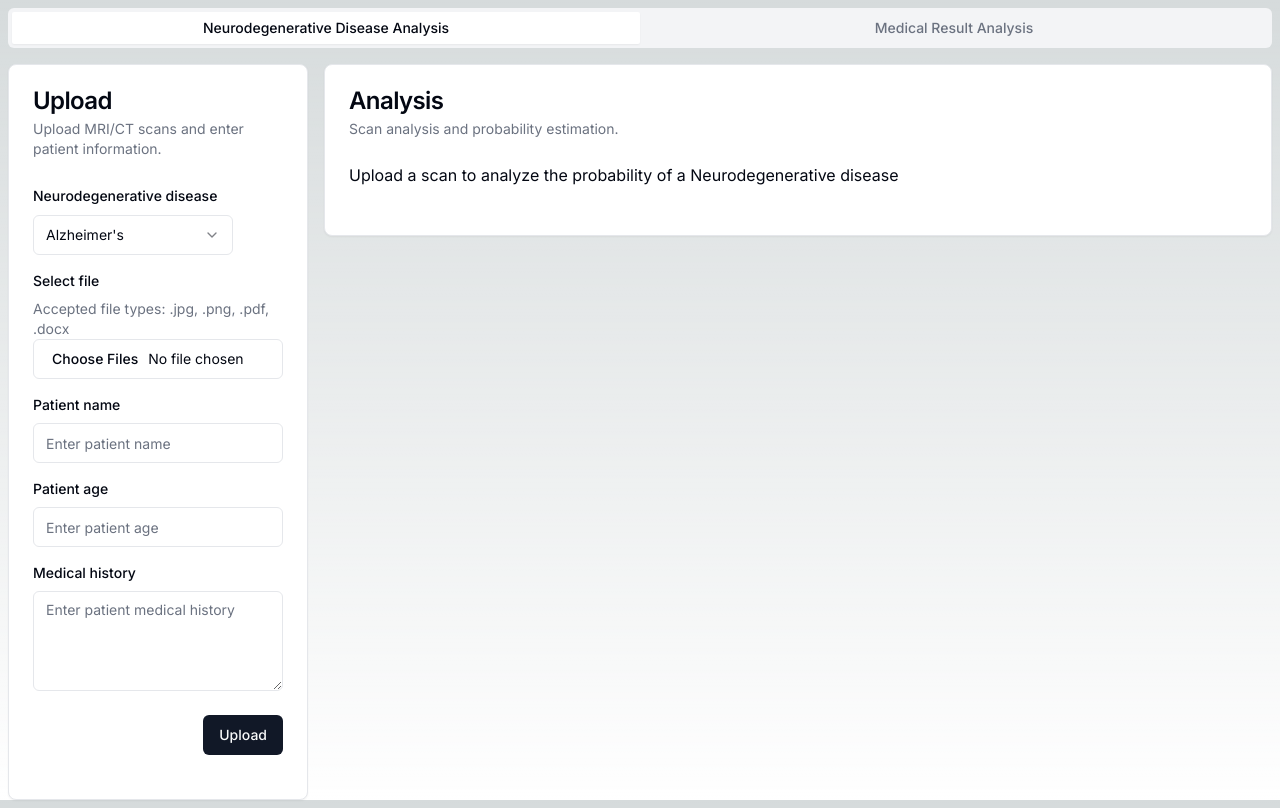
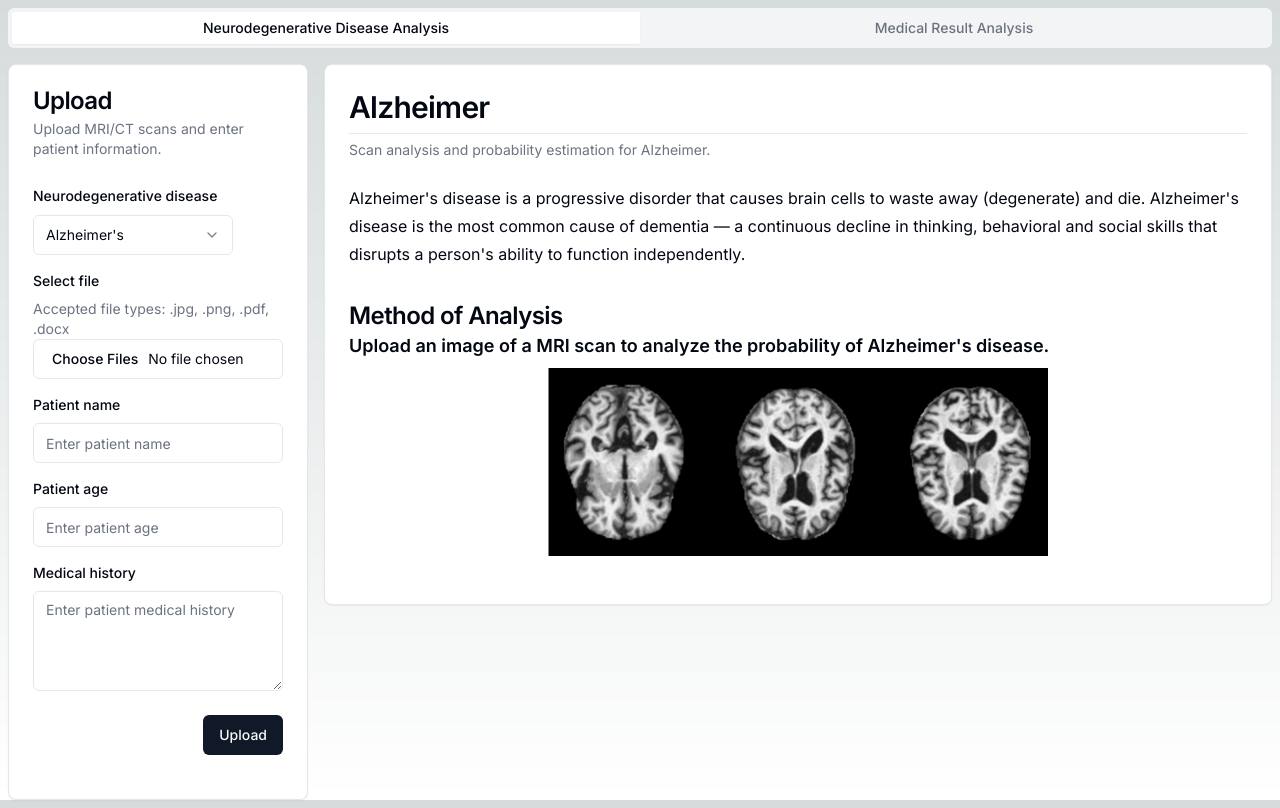
Before and after one commit to listlessbird/neurogenesis, a Next.js app in the folder ui/: page /mri-analysis in a window 1280 px wide. Built offline with nearby package versions, Linux system fonts and the light colour scheme.

Commit message:
feat(ui): add disease details to the ui from dropdown

```diff
--- a/ui/src/app/(mri)/mri-analysis/upload-form.tsx
+++ b/ui/src/app/(mri)/mri-analysis/upload-form.tsx
@@ -40,9 +40,15 @@ import {
   SelectValue,
 } from "@/components/ui/select"
 
+const NEURO_DISEASES = ["alzheimer", "parkinson", "huntington", "als"] as const
+
+type NeuroDisease = (typeof NEURO_DISEASES)[number]
+
 type UploadContextType = {
+  type: NeuroDisease
   files: File[]
   setFiles: Dispatch<React.SetStateAction<File[]>>
+  setType: Dispatch<React.SetStateAction<NeuroDisease>>
 }
 
 const UploadContext = createContext<UploadContextType | null>(null)
@@ -57,15 +63,14 @@ export function useUpload() {
 
 export function UploadProvider({ children }: { children: React.ReactNode }) {
   const [files, setFiles] = useState<File[]>([])
+  const [type, setType] = useState<NeuroDisease>(NEURO_DISEASES[0])
 
   return (
-    <UploadContext.Provider value={{ files, setFiles }}>
+    <UploadContext.Provider value={{ files, setFiles, type, setType }}>
       {children}
     </UploadContext.Provider>
   )
 }
-
-const NEURO_DISEASES = ["alzheimer", "parkinson", "huntington", "als"] as const
 
 const UploadFormSchema = z.object({
   name: z.string(),
@@ -76,7 +81,7 @@ const UploadFormSchema = z.object({
 })
 
 export function UploadForm() {
-  const { files, setFiles } = useUpload()
+  const { files, setFiles, type, setType } = useUpload()
 
   const uploadRef = useRef(null)
 
@@ -97,18 +102,6 @@ export function UploadForm() {
       setFiles((prev) => [...prev, ...files])
     },
   })
-
-  // useEffect(
-  //   function syncFiles() {
-  //     console.log("sync!!")
-  //     if (!uploadRef.current) return
-  //     const input = uploadRef.current as HTMLInputElement
-  //     const filesInInput = input.files
-  //     if (!filesInInput) return
-  //     filesInInput.
-  //   },
-  //   [files]
-  // )
 
   const form = useForm({
     resolver: zodResolver(UploadFormSchema),
@@ -152,7 +145,10 @@ export function UploadForm() {
                       Neurodegenerative disease
                     </FormLabel>
                     <Select
-                      onValueChange={field.onChange}
+                      onValueChange={(e) => {
+                        field.onChange(e)
+                        setType(e as NeuroDisease)
+                      }}
                       defaultValue={field.value}
                     >
                       <FormControl>
--- a/ui/src/app/(mri)/mri-analysis/upload-preview.tsx
+++ b/ui/src/app/(mri)/mri-analysis/upload-preview.tsx
@@ -9,32 +9,131 @@ import {
 } from "@/components/ui/card"
 import { FileIcon } from "lucide-react"
 import { useUpload } from "./upload-form"
+import { memo } from "react"
+import Image from "next/image"
 
 export function UploadPreview() {
-  const { files, setFiles } = useUpload()
+  const { files, setFiles, type } = useUpload()
+
+  console.log(type)
+
+  const About = memo(function AboutText() {
+    let text = ""
+
+    switch (type) {
+      case "alzheimer":
+        text =
+          "Alzheimer's disease is a progressive disorder that causes brain cells to waste away (degenerate) and die. Alzheimer's disease is the most common cause of dementia — a continuous decline in thinking, behavioral and social skills that disrupts a person's ability to function independently."
+        break
+
+      case "parkinson":
+        text =
+          "Parkinson's disease is a progressive nervous system disorder that affects movement. Symptoms start gradually, sometimes starting with a barely noticeable tremor in just one hand. Tremors are common, but the disorder also commonly causes stiffness or slowing of movement."
+        break
+
+      case "huntington":
+        text =
+          "Huntington's disease is an inherited disease that causes the progressive breakdown (degeneration) of nerve cells in the brain. Huntington's disease has a broad impact on a person's functional abilities and usually results in movement, thinking (cognitive) and psychiatric disorders."
+        break
+
+      case "als":
+        text =
+          "Amyotrophic lateral sclerosis (ALS) is a group of rare neurological diseases that mainly involve the nerve cells (neurons) responsible for controlling voluntary muscle movement. Voluntary muscles produce movements like chewing, walking, and talking. The disease is progressive, meaning the symptoms get worse over time."
+        break
+    }
+
+    const MethodOfAnalysis = memo(function Method() {
+      const parkinson = (
+        <div>
+          <p className="leading-7 [&:not(:first-child)]:mt-6">
+            <strong className="text-lg font-semibold">
+              Upload an image of a handwriting sample to analyze the probability
+              of Parkinson&apos;s disease.
+            </strong>
+          </p>
+          <p className="leading-7 [&:not(:first-child)]:mt-6">
+            Parkinson&apos;s disease presents movement symptoms like tremor,
+            rigidity, bradykinesia, and postural instability. Early stages often
+            show bradykinesia and rigidity, impacting handwriting and sketching
+            abilities. Micrographia is utilized for early diagnosis. Sketching,
+            particularly of a spiral shape, has emerged as a non-invasive
+            measure for PD. Digital devices now offer potential for
+            machine-based assessment of handwriting and sketching, enabling
+            real-time analysis. This could aid in rapid online assessment and
+            potential applications in biometrics and PD markers.
+          </p>
+          <div className="flex justify-center">
+            <Image
+              alt="Image of a person's handwriting with Parkinson's disease"
+              src={"/inputs/parkinson.png"}
+              width={500}
+              height={500}
+            />
+          </div>
+        </div>
+      )
+
+      const alzheimer = (
+        <div className="space-y-2">
+          <p className="leading-7 [&:not(:first-child)]:mt-6">
+            <strong className="text-lg font-semibold">
+              Upload an image of a MRI scan to analyze the probability of
+              Alzheimer&apos;s disease.
+            </strong>
+          </p>
+          <div className="flex justify-center">
+            <Image
+              alt="Image of a brain scan with Alzheimer's disease"
+              src={"/inputs/alzheimer.png"}
+              width={500}
+              height={500}
+            />
+          </div>
+        </div>
+      )
+
+      return (
+        <div>
+          <h3 className="mt-8 scroll-m-20 text-2xl font-semibold tracking-tight">
+            Method of Analysis
+          </h3>
+          {type === "alzheimer" && alzheimer}
+          {type === "parkinson" && parkinson}
+        </div>
+      )
+    })
+
+    return (
+      <div className="space-y-3">
+        <div>
+          {/* <h2 className="mt-8 scroll-m-20 text-2xl font-semibold tracking-tight capitalize">
+          {type}
+        </h2> */}
+          <p className="leading-7 [&:not(:first-child)]:mt-6">{text}</p>
+        </div>
+        <div className="space-y-2">{type && <MethodOfAnalysis />}</div>
+      </div>
+    )
+  })
 
   return (
     <div className="size-full">
       <Card>
         <CardHeader>
-          <CardTitle>Analysis</CardTitle>
+          <CardTitle className="mt-10 scroll-m-20 border-b pb-2 text-3xl font-semibold tracking-tight transition-colors first:mt-0 capitalize">
+            {type}
+          </CardTitle>
           <CardDescription>
-            Scan analysis and probability estimation.
+            Scan analysis and probability estimation for{" "}
+            <span className="capitalize">{type}</span>.
           </CardDescription>
         </CardHeader>
         <CardContent className="flex flex-col gap-4">
-          <p className="text-muted">
+          <About />
+          {/* <p className="text-muted">
             Upload a scan to analyze the probability of a Neurodegenerative
             disease
-          </p>
-          {/* {files.map((file, i) => (
-            <UploadedActions
-              key={i}
-              file={file}
-              onRemove={() =>
-                setFiles((prev) => prev.filter((f) => f !== file))
-              }
-            /> */}
+          </p> */}
         </CardContent>
         <CardFooter>
           {/* <Button size="sm" disabled={files.length === 0}>
```
Also changed, not shown: ui/public/inputs/alzheimer.png (added), ui/public/inputs/parkinson.png (added).
